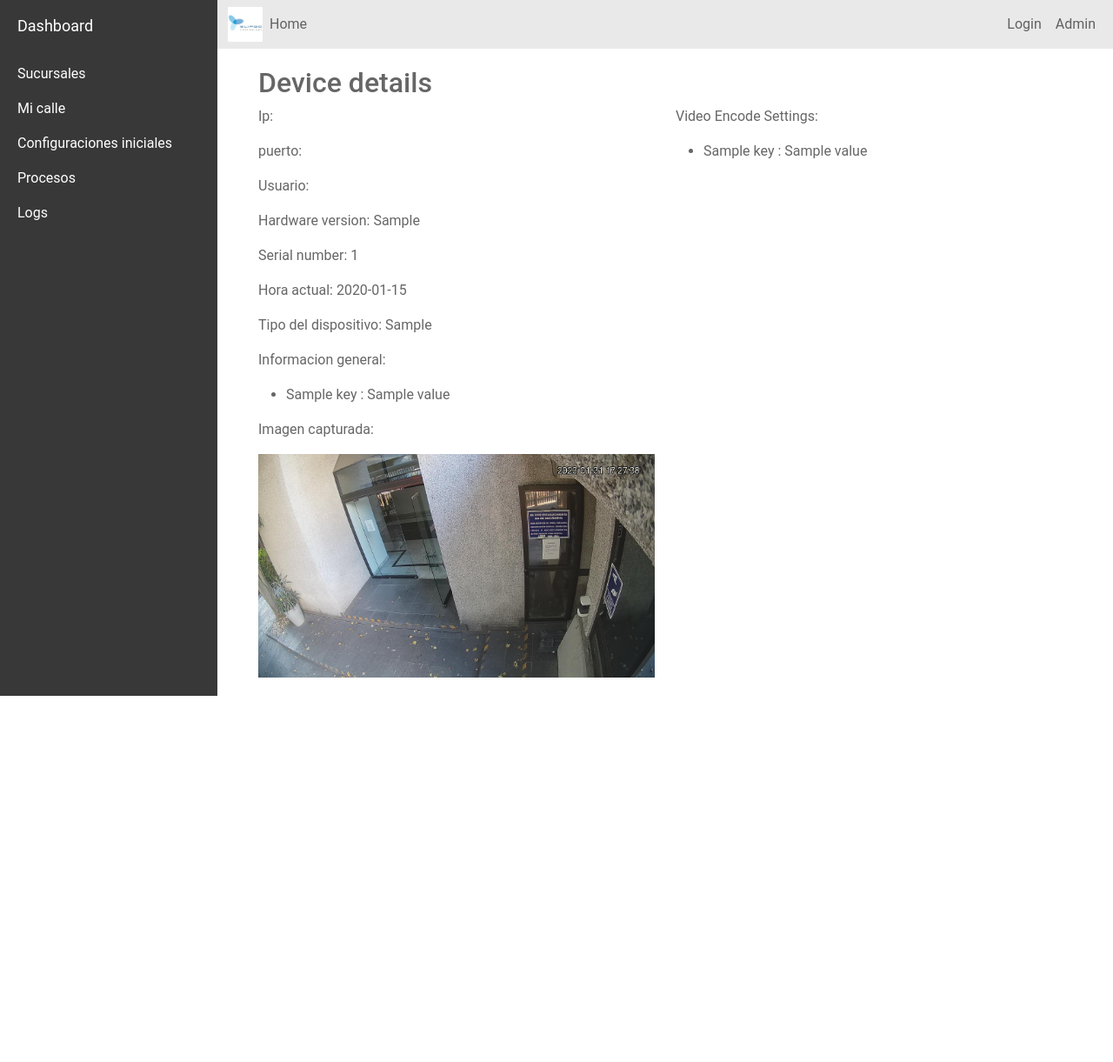
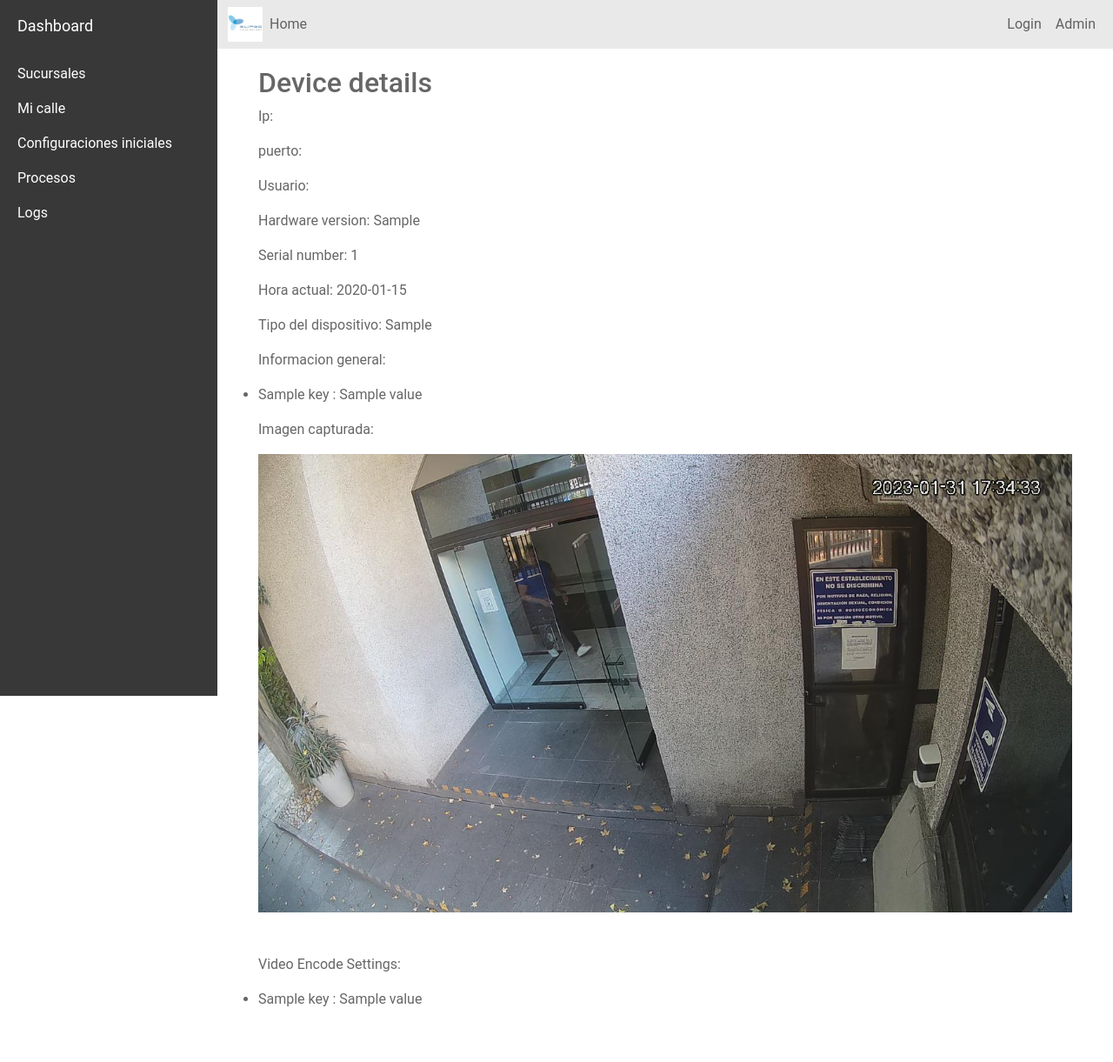
Before and after one commit to roldanwselipgo/dahua_api, a Django app: template dahua_api/device/templates/device/device_detail.html in a window 1280 px wide. Shown: the whole page at 87% size. Before the commit the page ends 800 px from the top, so only its background shows below. Run offline with Django 3.2, Linux system fonts and the light colour scheme; tables that the repository leaves empty hold one stand-in row (values such as "Sample post"); the template is opened without the code that fills it: values that come from a table or form of the project are taken from there, most other values are stand-ins (such as "Sample title", 1, 10 or a date in 2020); parts of the project's set-up code (start-up, migrations or seed data) failed here and were passed over; some libraries are stand-ins or nearby versions.

Commit message:
resize snapshot

```diff
--- a/dahua_api/device/templates/device/device_detail.html
+++ b/dahua_api/device/templates/device/device_detail.html
@@ -5,7 +5,6 @@
     <div class="container mb-4">
         <h2 class="m-10">Device details</h2>
         <div class="row">
-            <div class="col-6">
 
 
                 <p>Ip: {{device.ip|striptags|safe|truncatechars:"200"}}</p>
@@ -39,9 +38,7 @@
                 <img src="{% static 'device/snapshot.jpg' %}" style="width:100%;" alt="Img">
 
 
-            </div>
-            <div class="col-6">
-                <p>Video Encode Settings: </p>
+                <p class="mt-5">Video Encode Settings: </p>
                 <ul>
                     {% for key,value in video_encode_settings.items %}
                     <li>
@@ -49,7 +46,6 @@
                     </li>
                     {% endfor %}
                 </ul>
-            </div>
         </div>
 
 
```
Also changed, not shown: dahua_api/device/static/device/snapshot.jpg.
